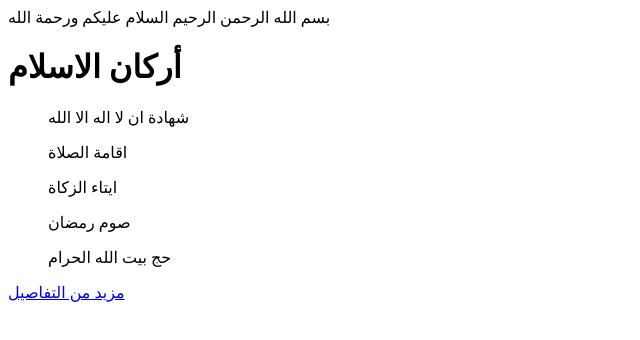
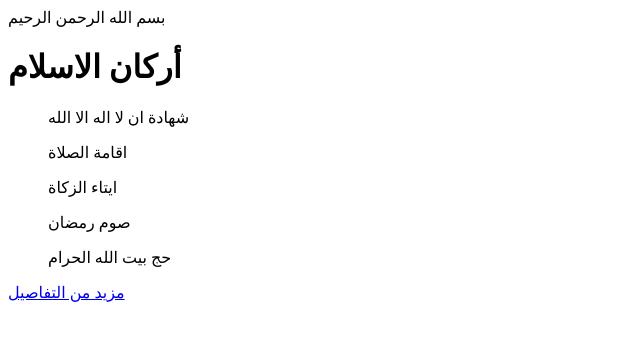
Before and after one commit to ABDULLH-LMLOM/website, a plain HTML site: page index.html in a window 1280 px wide. Shown: the whole page, without its empty margins (0-640 px from the left). Drawn offline with Linux system fonts and the light colour scheme.

Commit message:
delete my update

```diff
--- a/index.html
+++ b/index.html
@@ -16,7 +16,7 @@
 
     <body>
         بسم الله الرحمن الرحيم
-        السلام عليكم ورحمة الله
+
         <h1>أركان الاسلام</h1>
             <ul>
                 <p> شهادة ان لا اله الا الله </p>
```
